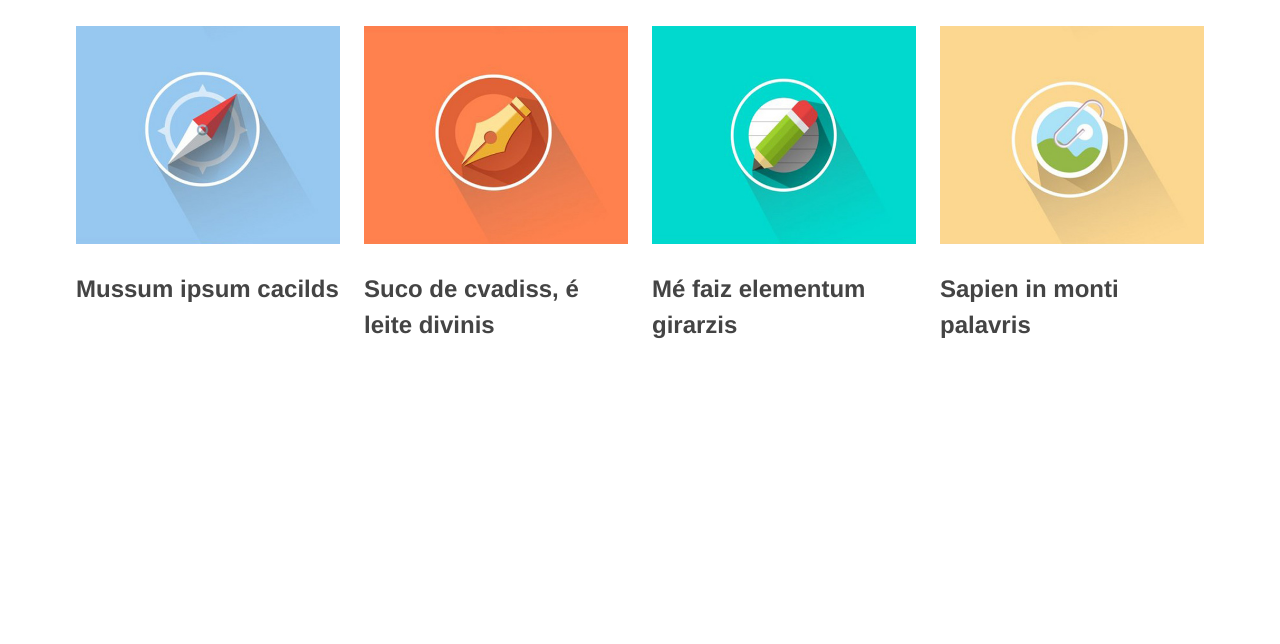
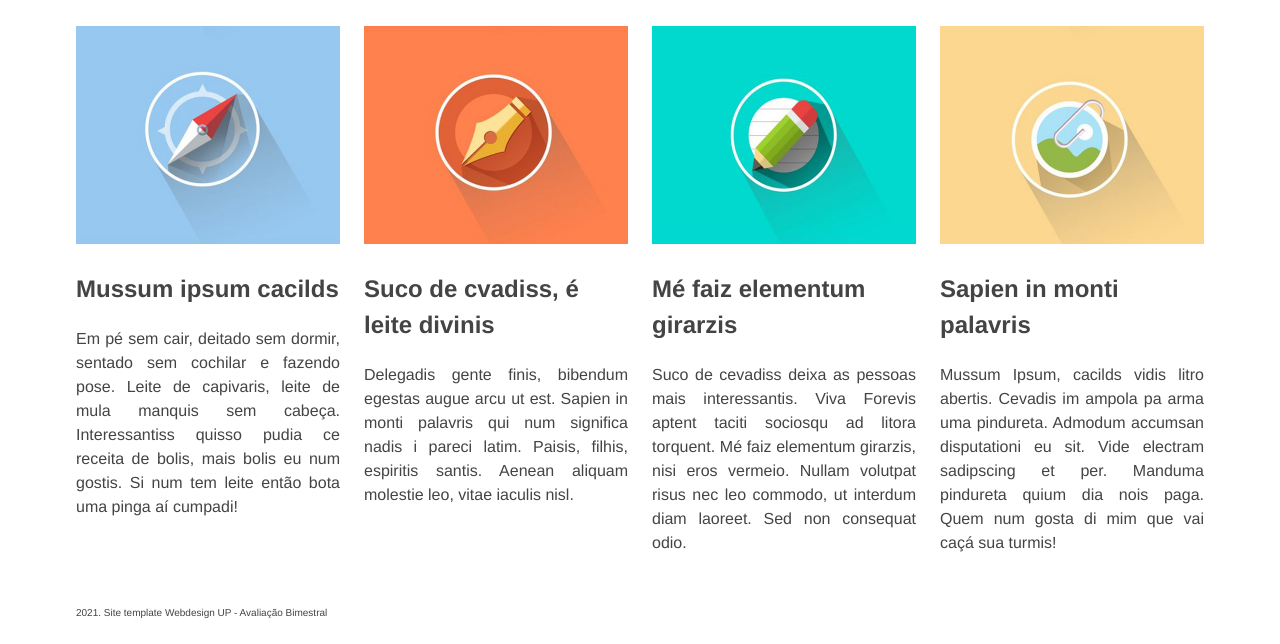
Before and after one commit to malukati/avalia-o-bimestral, a plain HTML site: page index.html in a window 1280 px wide. Shown: the part 656-1300 px from the top of the page. Drawn offline with Linux system fonts and the light colour scheme.

Commit message:
Update style.css

```diff
--- a/css/style.css
+++ b/css/style.css
@@ -12,10 +12,7 @@ body{
 	color: #444;
 	font-size: 100%;
 }
-p{
-	color: #fff;
 
-}
 /*
 Todo 'a' vem por default sublinhado, para mudar isso deve-se usar as seguintes propriedades:
 text-decoration: none ==> retira o sublinhado;
```
